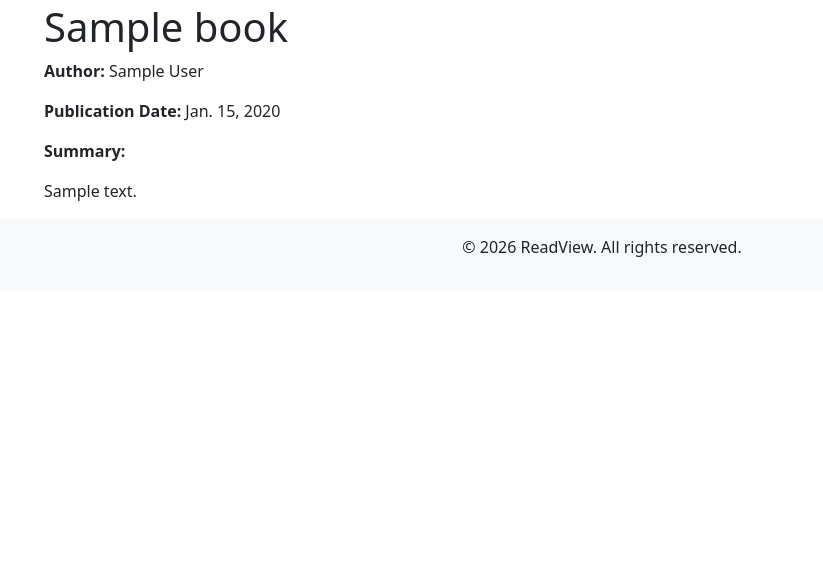
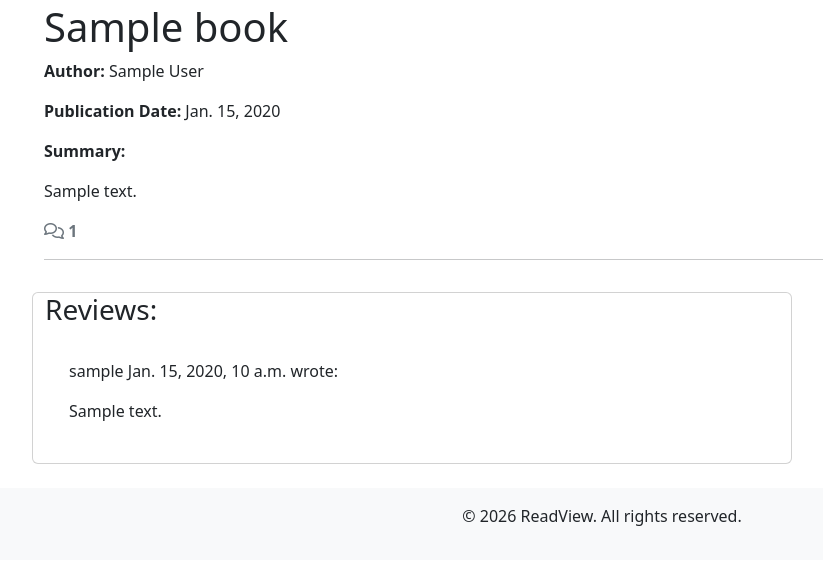
Before and after one commit to hamza-m1/readview, a Django app: a page that uses books/templates/books/book_detail.html in a window 1280 px wide. Shown: the part 117-682 px from the top of the page, without its empty margins (38-861 px from the left). Run offline with Django 4.2, Linux system fonts and the light colour scheme; tables that the repository leaves empty hold one stand-in row (values such as "Sample post"); some libraries are stand-ins or nearby versions.

Commit message:
display reviews on book detail page

```diff
--- a/books/templates/books/book_detail.html
+++ b/books/templates/books/book_detail.html
@@ -5,11 +5,54 @@
 {% block content %}
 
 <div class="container mt-4">
-    <h1>{{ book.title }}</h1>
-    <p><strong>Author:</strong> {{ book.author }}</p>
-    <p><strong>Publication Date:</strong> {{ book.publication_date }}</p>
-    <p><strong>Summary:</strong></p>
-    <p>{{ book.summary | safe }}</p>
+    <!-- Displaying book details -->
+    <div>
+        <h1>{{ book.title }}</h1>
+        <p><strong>Author:</strong> {{ book.author }}</p>
+        <p><strong>Publication Date:</strong> {{ book.publication_date }}</p>
+        <p><strong>Summary:</strong></p>
+        <p>{{ book.summary | safe }}</p>
+    </div>
+    <!-- Displaying count of reviews -->
+    <div class="row">
+        <div class="col-12">
+            <strong class="text-secondary">
+                <i class="far fa-comments"></i> {{ reviews_count }}
+            </strong>
+        </div>
+        <div class="col-12">
+            <hr>
+        </div>
+    </div>
+    <!-- Displaying reviews -->
+    <div class="row">
+        <div class="col-md-8 card mb-4  mt-3 ">
+            <h3>Reviews:</h3>
+            <div class="card-body">
+                {% for review in reviews %}
+                <div class="p-2 comments
+          {% if not review.approved and review.reviewer == user %}
+          faded{% elif not review.approved %} d-none{% endif %}">
+                    <p class="font-weight-bold">
+                        {{ review.reviewer }}
+                        <span class="font-weight-normal">
+                            {{ review.posted_on }}
+                        </span> wrote:
+                    </p>
+                    <div id="review{{ review.id }}">
+                        {{ review.content | linebreaks }}
+                    </div>
+                    {% if not review.approved and review.reviewer == user %}
+                    <p class="text-warning">
+                        This review is awaiting approval
+                    </p>
+                    {% endif %}
+                </div>
+                <!-- Our for loop ends here -->
+                {% endfor %}
+            </div>
+        </div>
+    </div>
 </div>
 
 {% endblock %}
--- a/books/views.py
+++ b/books/views.py
@@ -50,7 +50,12 @@ def book_detail(request, slug):
     queryset = Book.objects.filter(status=1)
     book = get_object_or_404(queryset, slug=slug)
 
+    reviews = book.reviews.all().order_by('-posted_on')
+    reviews_count = book.reviews.filter(approved=True).count()
+
     context = {
         'book': book,
+        'reviews': reviews,
+        'reviews_count': reviews_count
     }
     return render(request, 'books/book_detail.html', context)
--- a/static/css/styles.css
+++ b/static/css/styles.css
@@ -0,0 +1,3 @@
+.faded {
+  color: rgb(177, 177, 177);
+}
```
